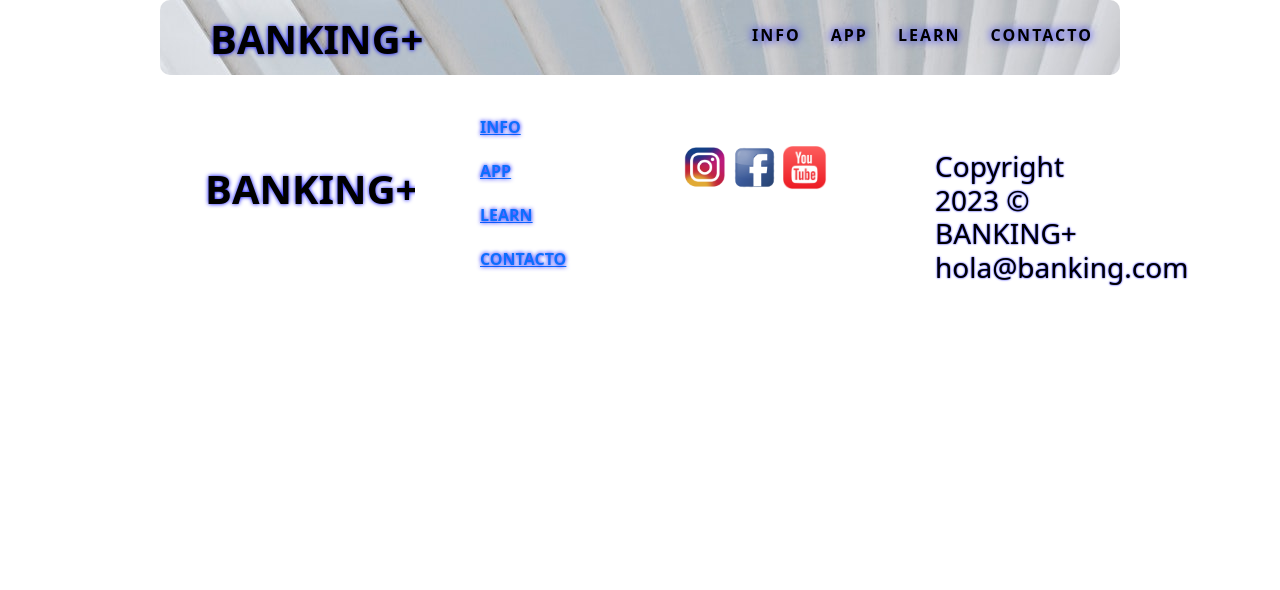
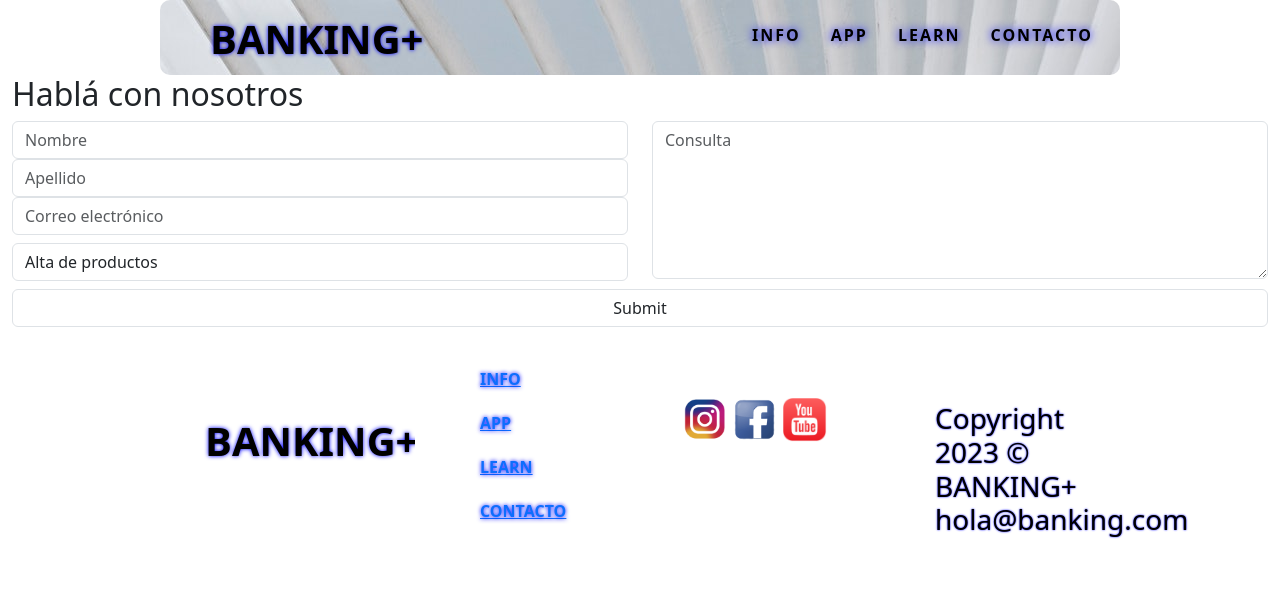
Before and after one commit to matiascarrasco1987/banking, a website: page contacto.html in a window 1280 px wide. Drawn offline with nearby package versions, Linux system fonts and the light colour scheme; files whose address does not match are found by name.

Commit message:
modificacion package.json

```diff
--- a/contacto.html
+++ b/contacto.html
@@ -25,7 +25,36 @@
 			</ul>
 		</nav>
 	</header>
-
+<section id="contacto"  class="container-fluid">
+		<div id="formulario">
+			<h2>Hablá con nosotros</h2>
+				<form class="row">
+					<div class="col-md-6">
+							<div class="mb-2">
+								<input type="text" placeholder="Nombre" required class="form-control">
+								<input type="text" placeholder="Apellido" required class="form-control">
+								<input type="email" placeholder="Correo electrónico" class="form-control">
+							</div>
+							<div class="mb-2">
+								<select id="seleccion" class="form-control">
+									<option value="Productos">Alta de productos</option>
+									<option value="Consulta">Consulta</option>
+									<option value="Cursos">Cursos</option>
+									<option value="Aumento de límite">Aumento de límite</option>
+								</select>
+							</div>
+					</div>
+					<div class="col-md-6">
+								<div id="textarea">
+								<textarea rows="6" placeholder="Consulta" class="form-control" required></textarea class="form-control">
+								</div>
+					</div>
+					<div class="col-md-12" class="col-lg-3">
+						<input type="submit" name="Enviar" class="form-control" id="btnenviar">
+					</div>
+				</form>
+		</div>
+	</section>
 	<footer>
 		<div class="footer1">
 			<h1><a id="logofooter" href="./index.html">BANKING+</a></h1>
--- a/estilo.css
+++ b/estilo.css
@@ -423,6 +423,11 @@ footer {
 	background-color: white;
 	margin-left: 20px;
 	margin-top: 20px;
+}
+
+.footer1 ul li a {
+	text-decoration: none;
+	color: black;
 }
 
 #logofooter {
--- a/package.json
+++ b/package.json
@@ -10,14 +10,14 @@
   },
   "repository": {
     "type": "git",
-    "url": "git+https://github.com/matiascarrasco1987/coderhouse.git"
+    "url": "git+https://github.com/matiascarrasco1987/bankingplus.git"
   },
   "author": "",
   "license": "ISC",
   "bugs": {
-    "url": "https://github.com/matiascarrasco1987/coderhouse/issues"
+    "url": "https://github.com/matiascarrasco1987/bankingplus/issues"
   },
-  "homepage": "https://github.com/matiascarrasco1987/coderhouse#readme",
+  "homepage": "https://github.com/matiascarrasco1987/bankingplus#readme",
   "devDependencies": {
     "node-sass": "^8.0.0",
     "nodemon": "^2.0.20"
--- a/scss/_estructura.scss
+++ b/scss/_estructura.scss
@@ -400,6 +400,9 @@ footer {
 	background-color: white;
 	margin-left: 20px;
 	margin-top: 20px;
+		.ul li a {
+		text-decoration: none;
+		}
 }
 
 #logofooter {
```
Also changed, not shown: css/main.css.
